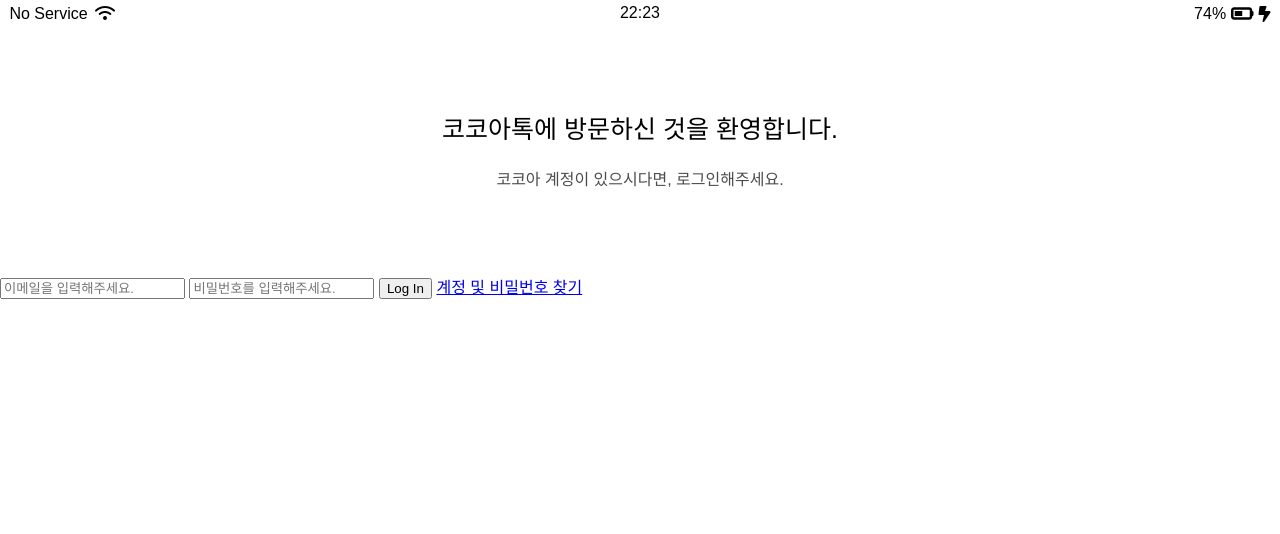
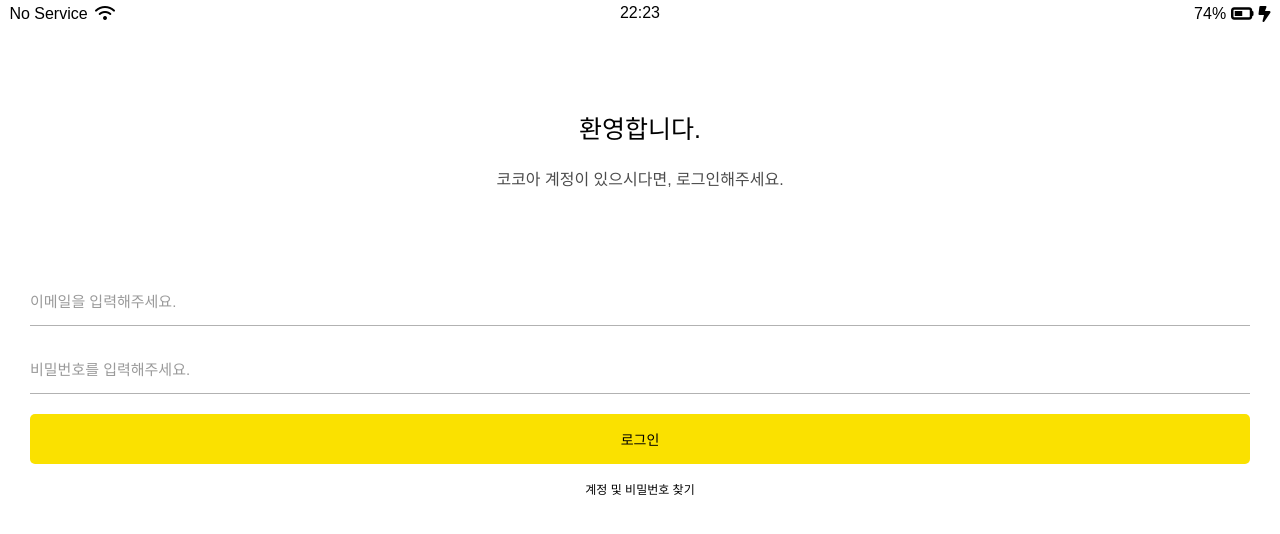
Before and after one commit to YuBongE/kokoa-clon, a plain HTML site: page index.html in a window 1280 px wide. Drawn offline with Linux system fonts and the light colour scheme; a web font is replaced by a local one.

Commit message:
2023.05.14 공부연등

```diff
--- a/css/reset.css
+++ b/css/reset.css
@@ -133,3 +133,7 @@ table {
   border-collapse: collapse;
   border-spacing: 0;
 }
+
+input:focus {
+  outline: none;
+}
--- /dev/null
+++ b/css/screens/login.css
@@ -0,0 +1,58 @@
+.welcome-header {
+  margin: 90px 0px;
+  text-align: center;
+  display: flex;
+  flex-direction: column;
+  align-items: center;
+}
+
+.welcome-header__title {
+  margin-bottom: 30px;
+  font-size: 25px;
+}
+
+.welcome-header__text {
+  width: 70%;
+  opacity: 0.7;
+}
+
+#login-form {
+  display: flex;
+  flex-direction: column;
+  margin: 0px 30px;
+}
+
+#login-form input {
+  padding: 15px 0px;
+  border: none;
+  font-size: 15px;
+  margin-bottom: 20px;
+}
+
+#login-form input:not([type="submit"]) {
+  border-bottom: 1px solid rgba(0, 0, 0, 0.3);
+  transition: border-color 0.3s ease-in-out;
+}
+
+#login-form input::placeholder {
+  color: rgba(0, 0, 0, 0.4);
+}
+
+#login-form input:focus {
+  border-color: var(--yellow);
+}
+
+#login-form input[type="submit"] {
+  background-color: var(--yellow);
+  cursor: pointer;
+  font-size: 14px;
+  border-radius: 5px;
+  padding: 15px 0px;
+}
+
+#login-form a {
+  text-align: center;
+  text-decoration: none;
+  color: inherit;
+  font-size: 12px;
+}
--- a/css/style.css
+++ b/css/style.css
@@ -1,27 +1,15 @@
 @import "reset.css";
-@import "status-bar.css";
 @import "font-file.css";
+@import "variables.css";
 
+
+/* Components */
+@import "components/status-bar.css";
+
+
+/* Screens */
+@import "screens/login.css";
 
 body {
   font-family: "apple-R", sans-serif;
 }
-
-
-.welcome-header {
-  margin: 90px 0px;
-  text-align: center;
-  display: flex;
-  flex-direction: column;
-  align-items: center;
-}
-
-.welcome-header__title {
-  margin-bottom: 30px;
-  font-size: 25px;
-}
-
-.welcome-header__text {
-  width: 70%;
-  opacity: 0.7;
-}
--- /dev/null
+++ b/css/variables.css
@@ -0,0 +1,3 @@
+:root {
+  --yellow: #fae100;
+}
--- a/index.html
+++ b/index.html
@@ -27,14 +27,14 @@
   </div>
 
   <header class="welcome-header">
-    <h1 class="welcome-header__title">코코아톡에 방문하신 것을 환영합니다.</h1>
+    <h1 class="welcome-header__title">환영합니다.</h1>
     <p class="welcome-header__text">코코아 계정이 있으시다면, 로그인해주세요.</p>
   </header>
 
-  <form id="login-form">
+  <form action="friends.html" method="" id="login-form">
     <input type="text" placeholder="이메일을 입력해주세요." />
     <input type="password" placeholder="비밀번호를 입력해주세요." />
-    <input type="submit" value="Log In" />
+    <input type="submit" value="로그인" />
     <a href="#">계정 및 비밀번호 찾기</a>
   </form>
 
```
Also changed, not shown: css/components/status-bar.css (renamed from css/status-bar.css), friends.html (added).
